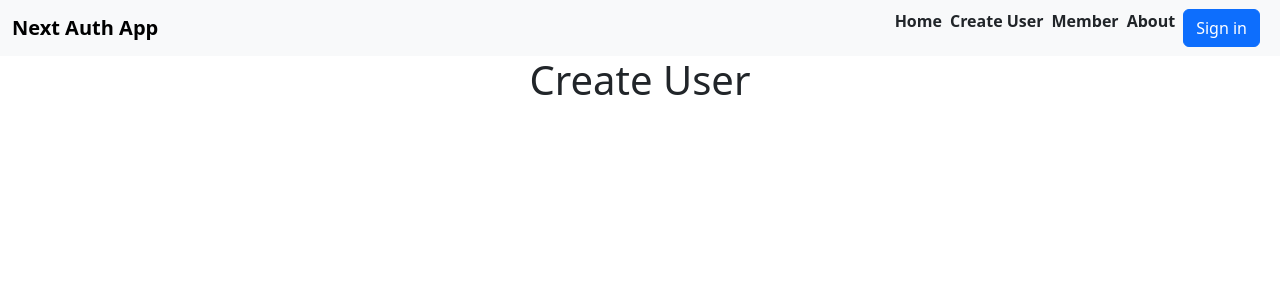
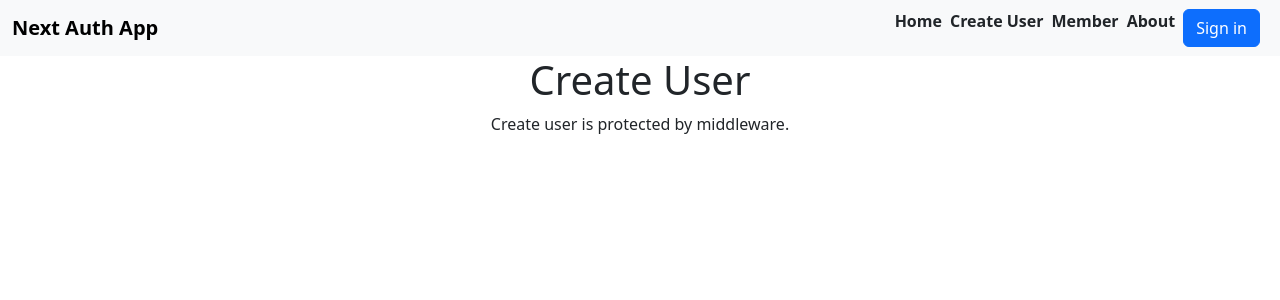
Before and after one commit to dhee-tree/next-auth-app, a Next.js app: page /create-user in a window 1280 px wide. Shown: the top 300 px of the page. Built offline with nearby package versions, Linux system fonts and the light colour scheme; no server answers.

Commit message:
Modified members, create user and about pages

```diff
--- a/app/(protected)/create-user/page.jsx
+++ b/app/(protected)/create-user/page.jsx
@@ -2,6 +2,7 @@ const CreateUser = () => {
     return (
         <div>
             <h1>Create User</h1>
+            <p>Create user is protected by middleware.</p>
         </div>
     )
   }
--- a/app/(protected)/member/page.jsx
+++ b/app/(protected)/member/page.jsx
@@ -8,8 +8,6 @@ const member = async () => {
       <h1>Member Server Session</h1>
       <p>Name: {session.user.name}</p>
       <p>Email: {session.user.email}</p>
-      <p>Role: {session.user.role}</p>
-      {JSON.stringify(session)}
     </div>
   )
 }
--- a/app/About/page.jsx
+++ b/app/About/page.jsx
@@ -2,6 +2,7 @@ const About = () => {
   return (
     <div>
         <h1>About Us</h1>
+        <p>About is a public route.</p>
     </div>
   )
 }
```
